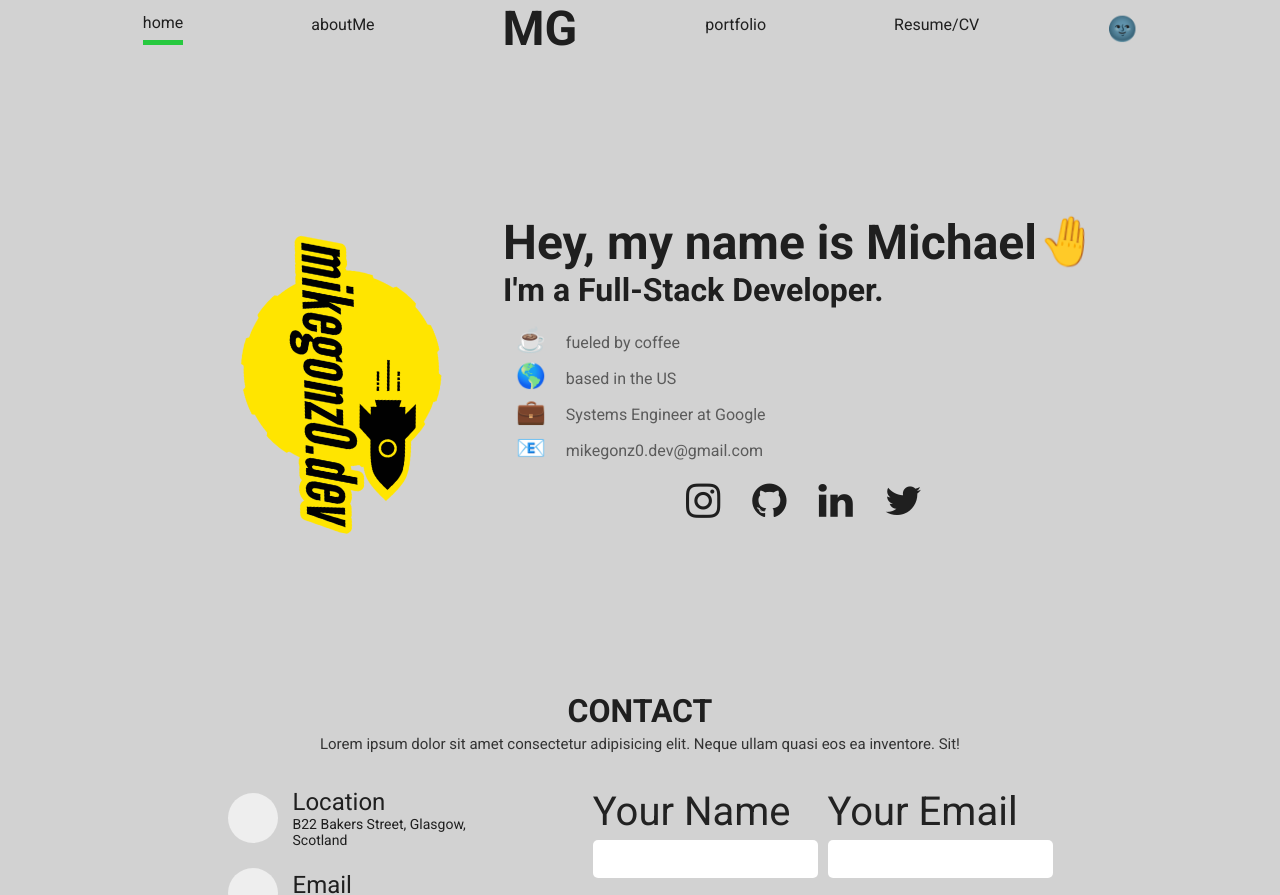
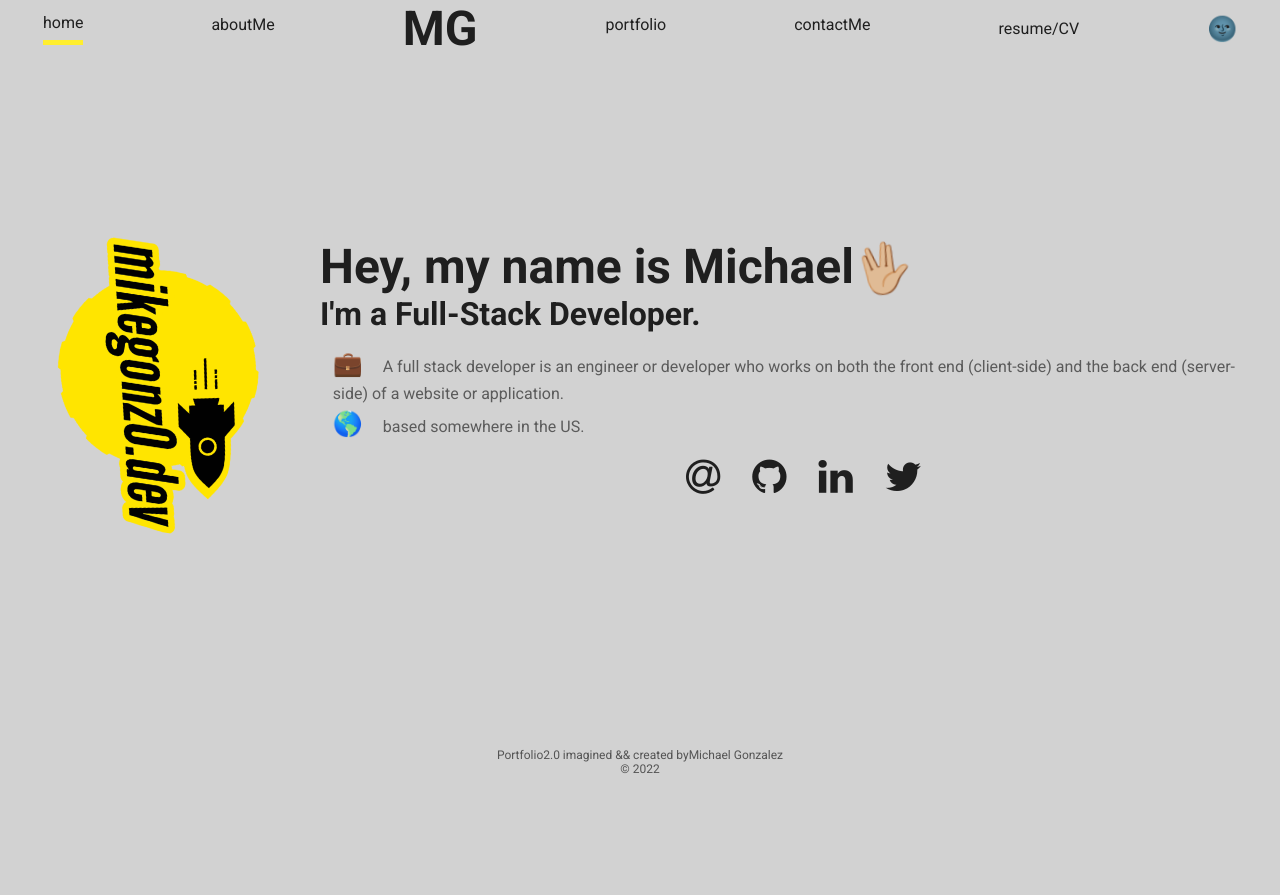
Before and after one commit to mgdevelops2/hw20react-portfolio-v2, a React (Create React App) app: page / in a window 1280 px wide. Shown: the top 895 px of the page. After the commit the page ends 800 px from the top, so only its background shows below. Built offline with nearby package versions, Linux system fonts and the light colour scheme.

Commit message:
completed?

```diff
--- a/src/components/Main.js
+++ b/src/components/Main.js
@@ -2,8 +2,9 @@ import React, { useState } from "react";
 import Style from "./Main.module.scss";
 import Navbar from "./Nav";
 import Home from "./home/Home";
-import About from "./aboutMe/AboutMe";
+import AboutMe from "./aboutMe/AboutMe";
 import Portfolio from "./portfolio/Projects";
+import ContactForm from "./contactForm/ContactForm";
 import { Route, Routes } from "react-router-dom";
 import { Box, Grid } from "@mui/material";
 
@@ -29,7 +30,9 @@ export default function Main() {
         <Grid item flexGrow={1}>
           <Routes>
             <Route exact path={"/"} element={<Home />} />
-            <Route exact path={"/about"} element={<About />} />
+            <Route exact path={"/aboutMe"} element={<AboutMe />} />
+            {/* <Route exact path={"/resume"} element={<Resume />} /> */}
+            <Route exact path={"/contactForm"} element={<ContactForm />} />
             <Route exact path={"/portfolio"} element={<Portfolio />} />
           </Routes>
         </Grid>
--- a/src/components/Nav.js
+++ b/src/components/Nav.js
@@ -13,8 +13,8 @@ const links = [
   },
   {
     name: "aboutMe",
-    to: "/about",
-    active: "about",
+    to: "/aboutMe",
+    active: "aboutMe",
   },
   {
     name: details.initials,
@@ -22,15 +22,21 @@ const links = [
     to: "/",
     active: "home",
   },
+  // use this if you want to display your resume in the browser
+  // {
+  //   name: "resume/CV",
+  //   to: "/resume",
+  //   active: "resume",
+  // },
   {
     name: "portfolio",
     to: "/portfolio",
     active: "portfolio",
   },
   {
-    name: "Resume/CV",
-    to: "/resume",
-    active: "resume",
+    name: "contactMe",
+    to: "/contactForm",
+    active: "contactMe",
   },
 ];
 
@@ -68,6 +74,13 @@ export default function Navbar({ darkMode, handleClick }) {
           </Box>
         ))}
         <li>
+          <li>
+            <a
+              href="https://drive.google.com/file/d/1b3DGy8T0wnLxi38ifFvr2eTXnz3ZkqhZ/view?usp=sharing" target="_blank" rel="norefferer" > resume/CV
+            </a>
+          </li>
+        </li>
+        <li>
           <Toggler darkMode={darkMode} handleClick={handleClick} />
         </li>
       </Box>
--- a/src/components/Nav.module.scss
+++ b/src/components/Nav.module.scss
@@ -7,7 +7,7 @@ nav {
 .active {
   border-bottom: 5px solid;
   border-image-slice: 1;
-  color: $green;
+  color: $yellow;
 }
 
 li {
--- a/src/components/aboutMe/AboutMe.js
+++ b/src/components/aboutMe/AboutMe.js
@@ -43,13 +43,19 @@ export default function About() {
           </span>{" "}
           ls
         </p>
-        <p style={{ color: details.baseColor }}> Proficient With</p>
+        <p style={{ color: details.baseColor }}>
+          {" "}
+          <strong>Proficient With:</strong>
+        </p>
         <ul className={Style.skills}>
           {details.skills.proficientWith.map((proficiency, index) => (
             <li key={index}>{proficiency}</li>
           ))}
         </ul>
-        <p style={{ color: details.baseColor }}> Exposed To</p>
+        <p style={{ color: details.baseColor }}>
+          {" "}
+          <strong>Exposed to:</strong>
+        </p>
         <ul className={Style.skills}>
           {details.skills.exposedTo.map((skill, index) => (
             <li key={index}>{skill}</li>
--- a/src/components/contactForm/Contact.scss
+++ b/src/components/contactForm/Contact.scss
@@ -15,6 +15,7 @@
   .contact-description {
     font-size: 15px;
     color: #333;
+    margin-top: 15px;
     margin-bottom: 15px;
     text-align: center;
   }
@@ -102,13 +103,12 @@
   background-color: var(--white);
   border-top: 4px solid var(--primary);
   border-bottom: 4px solid var(--primary);
-  height: 500px;
 }
 
 form {
   .form-row {
     display: flex;
-    justify-content: space-between;
+    justify-content: center;
     .form-group {
       input {
         width: 280px;
--- a/src/components/contactForm/ContactForm.js
+++ b/src/components/contactForm/ContactForm.js
@@ -2,38 +2,17 @@ import React from "react";
 
 import "./Contact.scss";
 
-export default function App() {
+export default function ContactForm() {
   return (
     <div className="contact-container">
-      <div className="contact-title">Contact</div>
+      <div className="contact-title">contact Me</div>
       <div className="contact-description">
-        Lorem ipsum dolor sit amet consectetur adipisicing elit. Neque ullam
-        quasi eos ea inventore. Sit!
+        I don't know who you are, but if you are building something cool and
+        look to deliver results, reach out! I like to impact the bottom line,
+        play nice and help others along the way.
       </div>
       <div className="contact-block">
-        <div className="block-1">
-          <div className="address">
-            <i className="fas fa-map-marker-alt"></i>
-            <div className="address-details">
-              <p>Location</p>
-              <p>B22 Bakers Street, Glasgow, Scotland</p>
-            </div>
-          </div>
-          <div className="email">
-            <i className="fas fa-envelope"></i>
-            <div className="email-details">
-              <p>Email</p>
-              <p>info@example.com</p>
-            </div>
-          </div>
-          <div className="phone">
-            <i className="fas fa-phone-alt"></i>
-            <div className="phone-details">
-              <p>Call</p>
-              <p>+1 2222 2222 22</p>
-            </div>
-          </div>
-
+        {/* <div className="block-1">
           <div className="map">
             <iframe
               title="iframe"
@@ -44,10 +23,10 @@ export default function App() {
               src="https://maps.google.co.uk/maps?f=q&amp;source=s_q&amp;hl=en&amp;geocode=&amp;q=glasgow&amp;aq=&amp;sll=55.988706,-4.578927&amp;sspn=0.038696,0.132093&amp;ie=UTF8&amp;hq=&amp;hnear=Glasgow,+Glasgow+City,+United+Kingdom&amp;t=m&amp;ll=55.864331,-4.251709&amp;spn=0.048164,0.135612&amp;z=12&amp;iwloc=A&amp;output=embed"
             ></iframe>
           </div>
-        </div>
+        </div> */}
         <div className="block-2">
           <form action="#">
-            <div className="form-row">
+            <div className="form-col">
               <div className="form-group">
                 <label htmlFor="name">Your Name</label>
                 <input type="text" id="name" />
@@ -67,7 +46,9 @@ export default function App() {
               <textarea name="message" id="message"></textarea>
             </div>
             <div className="btn-container">
-              <button type="submit">Send Message</button>
+              <a href="mailto:abc@example.com?subject = Feedback&body = Message">
+                Send Feedback
+              </a>
             </div>
           </form>
         </div>
--- a/src/components/home/Home.js
+++ b/src/components/home/Home.js
@@ -31,7 +31,7 @@ export default function Home() {
             >
               {details.firstName}
             </span>
-            <span className={Style.hand}>🤚</span>
+            <span className={Style.hand}>🖖🏼</span>
           </h1>
           <h2>I'm {details.position}.</h2>
           <Box component={"ul"} p={"0.8rem"}>
@@ -61,9 +61,7 @@ export default function Home() {
         gap={"1.5rem"}
         justifyContent={"center"}
         fontSize={{ xs: "2rem", md: "2.5rem" }}
-      >
-        <ContactForm />
-      </Box>
+      ></Box>
     </>
   );
 }
--- a/src/components/portfolio/Icon.js
+++ b/src/components/portfolio/Icon.js
@@ -1,12 +1,12 @@
-import React from 'react';
+import React from "react";
 
-function IconLink(props) {
-   const {link, title, icon} = props;
-   return (
-      <a href={link} target={"_blank"} rel="noopener noreferrer">
-         <i className={icon}/> {title}
-      </a>
-   );
+function Icon(props) {
+  const { link, title, icon } = props;
+  return (
+    <a href={link} target={"_blank"} rel="noopener noreferrer">
+      <i className={icon} /> {title}
+    </a>
+  );
 }
 
-export default IconLink;
+export default Icon;
--- a/src/components/portfolio/ProjectBlock.js
+++ b/src/components/portfolio/ProjectBlock.js
@@ -26,7 +26,7 @@ function PortfolioBlock(props) {
           <Icon link={live} title={"Live Demo"} icon={"fa fa-safari"} />
         </Box>
         <Box p={1} border={"2px solid black"} borderRadius={"25px"}>
-          <Icon link={source} title={"Source Code"} icon={"fa fa-code"} />
+          <Icon link={source} title={"GitHub"} icon={"fa fa-code"} />
         </Box>
       </Box>
     </Box>
--- a/src/details/Details.js
+++ b/src/details/Details.js
@@ -1,78 +1,64 @@
-import self from "../images/self.png";
-import mock1 from "../images/mock1.png";
-import mock2 from "../images/mock2.png";
+// this will be a section that will allow us to keep our details for our template in one place and export them to different components as needed
+import self from "../images/self.png"; // lets import our first image of a our logo/avatar
+import mock1 from "../images/mock1.png"; // importing first project image
+import mock2 from "../images/mock2.png"; // importing second project image
 
-/* Hi there! Thanks for checking out my portfolio template. Be sure to read the comments to get a better understanding of
-how to make this template work best for you! */
-
-export let colors = ["rgb(0,255,164)", "rgb(166,104,255)"];
-/*
-I highly recommend using a gradient generator like https://gradientgenerator.paytonpierce.dev/ to generate a pair of colors that you like.
-These colors will be used to style your name on the homepage, the background of your picture, and some other accents throughout
-the site.
- */
-
-/*
-So let's get started! Some of the info below is pretty self-explanatory, like 'firstName' and 'bio'. I'll try to explain anything
-that might not be obvious right off the bat :) I recommend looking at the template example live using "npm start" to get an idea
-of what each of the values mean.
- */
+// this is all fairly self explaining, but follow along w/ the comments add/edit/remove anything you deem necessary or unnecessary.
+// it is recommended to run this live while you make edits so you can see the direction you are heading in.
 
 export const details = {
+  // exporting our details
   firstName: "Michael",
   lastName: "Gonzalez",
   initials: "MG",
   position: "a Full-Stack Developer",
   selfPortrait: self, // don't change this unless you want to name your self-portrait in the "img" folder something else!
-  gradient: `-webkit-linear-gradient(135deg, ${colors})`, // don't change this either
-  baseColor: colors[0],
   miniBio: [
-    // these are just some "tidbits" about yourself.
+    // this section is a mini bio
     {
-      emoji: "☕",
-      text: "fueled by coffee",
+      emoji: "💼",
+      text: "A full stack developer is an engineer or developer who works on both the front end (client-side) and the back end (server-side) of a website or application.",
     },
     {
       emoji: "🌎",
-      text: "based in the US",
-    },
-    {
-      emoji: "💼",
-      text: "Systems Engineer at Google",
-    },
-    {
-      emoji: "📧",
-      text: "mikegonz0.dev@gmail.com",
+      text: "based somewhere in the US.",
     },
   ],
   socials: [
+    // this is your social media links
     {
-      link: "https://instagram.com",
-      icon: "fa fa-instagram",
-      label: "instagram",
+      link: "mailto:mikegonzo.dev@gmail.com",
+      icon: "fa fa-at",
+      label: "email",
     },
     {
-      link: "https://github.com",
+      link: "https://github.com/mike-gonz0",
       icon: "fa fa-github",
       label: "github",
     },
     {
-      link: "https://linkedin.com",
+      link: "https://www.linkedin.com/in/mike-gonz0/",
       icon: "fa fa-linkedin",
       label: "linkedin",
     },
     {
-      link: "https://twitter.com",
+      link: "https://twitter.com/mikegonz0dev",
       icon: "fa fa-twitter",
       label: "twitter",
     },
     // Feel free to remove any of these that you don't have. I'll write an FAQ on how to add new ones later, let me know if you have a request for an icon!
     // Just change the links so that they lead to your social profiles.
   ],
-  bio: "Hey! I'm Mike, I am a former Business Analyst, who caught the programming bug when I was learning SQL. ",
+  bio: "Hey! Welcome to my page, I am Mike a former Business Analyst turned Software Engineer, and over the years I've acquired a particular set of skills that are a nightmare for complex datasets and bugs! They allow me to compose and deliver reliable scalable software solutions. I mainly work with JavaScript-based frameworks and libraries in the MERN stack, and I am always up for learning something new. ",
   skills: {
     proficientWith: [
+      "html5",
+      "css3",
       "javascript",
+      "JQuery",
+      "Express",
+      "webpack",
+      "Heroku",
       "react",
       "git",
       "github",
@@ -82,25 +68,28 @@ export const details = {
       "nodejs",
       "mySQL",
       "MongoDB/Mongoose",
+      "command-line",
+      "linux",
     ],
-    exposedTo: ["figma", "python"],
+    exposedTo: ["figma", "python", "AdobeExpress"],
   },
   hobbies: [
     {
-      label: "reading",
-      emoji: "📖",
+      label: "tacoTasting",
+      emoji: "🌮",
     },
     {
-      label: "theater",
-      emoji: "🎭",
+      label: "auto - NB2 Mazda Miata",
+      emoji: "🏎",
     },
     {
       label: "movies",
       emoji: "🎥",
     },
+
     {
-      label: "cooking",
-      emoji: "🌶",
+      label: "reading",
+      emoji: "📖",
     },
     // Same as above, change the emojis to match / relate to your hobbies or interests.
     // You can also remove the emojis if you'd like, I just think they look cute :P
@@ -121,8 +110,3 @@ export const details = {
     },
   ],
 };
-
-export const contact = {
-  // email is optional - if left empty Contact section won't show up
-  email: "hcc780921@gmail.com",
-};
--- a/src/variables.modules.scss
+++ b/src/variables.modules.scss
@@ -5,7 +5,7 @@ $pink: #ca6be6;
 $white: #f8f8f8;
 $dark: #1f1f1f;
 $red: #ff6057;
-$yellow: #ffbd2e;
+$yellow: #ffee2e;
 $green: #27c93f;
 $lightgray: #d2d2d2;
 $darkgray: #5b5b5b;
```
